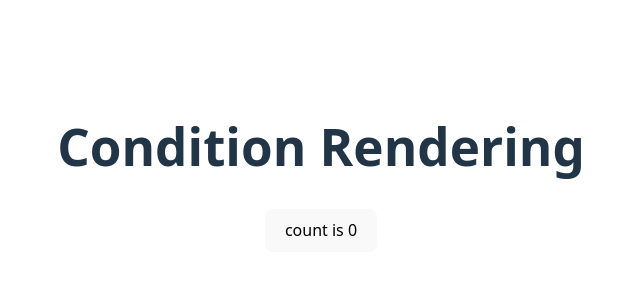
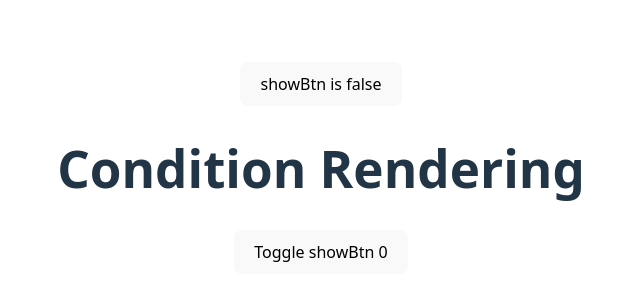
Before and after one commit to amankureshi/React.js-Concept-Based-Projects, a React (Vite) app in the folder conditional-rendering/: page / in a window 1280 px wide. Shown: the part 232-532 px from the top of the page, without its empty margins (319-959 px from the left). Built offline with nearby package versions, Linux system fonts and the light colour scheme.

Commit message:
new function added

```diff
--- a/conditional-rendering/src/App.jsx
+++ b/conditional-rendering/src/App.jsx
@@ -11,19 +11,27 @@ function App() {
     <>
       <div>
         {/*<-------- Ternary Operator ---------->*/}
+
         {/* condition ? True : Flase */}
-
         {/* {showBtn ? (
           <button>I will be show only when second button is clicked</button>
         ) : (
           "Not show"
         )} */}
 
+        {/* When use If else than use this condition ------->*/}
+        {showBtn ? (
+          <button>showBtn is true</button>
+        ) : (
+          <button>showBtn is false</button>
+        )}
+
         {/*Logical Operator */}
-
-        {showBtn && <button>Show button</button>}
+        {/* {showBtn && <button>Show button</button>} */}
         <h1>Condition Rendering</h1>
-        <button onClick={() => setShowBtn(!showBtn)}>count is {count}</button>
+        <button onClick={() => setShowBtn(!showBtn)}>
+          Toggle showBtn {count}
+        </button>
       </div>
     </>
   );
```
